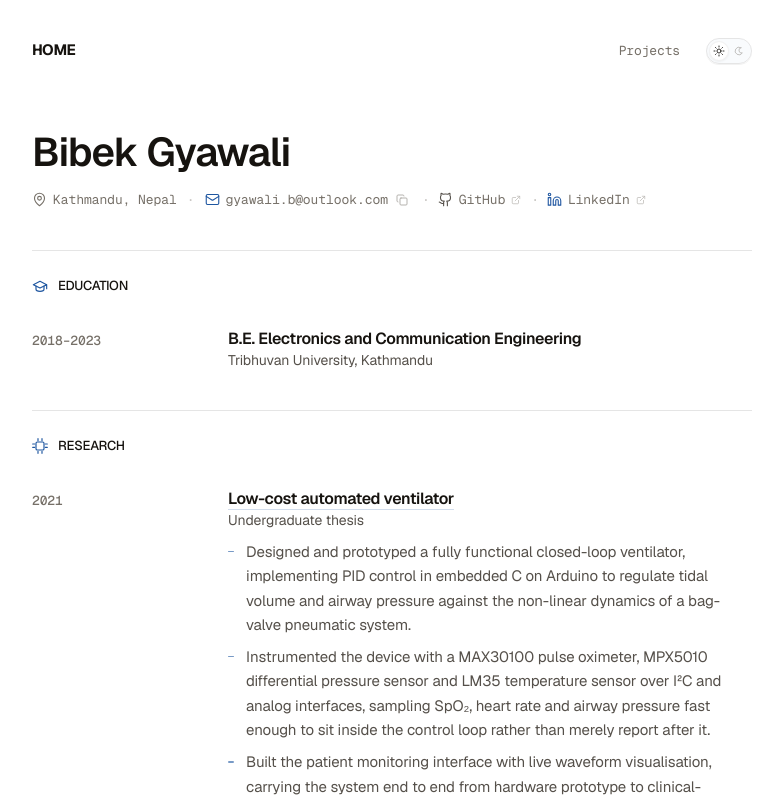
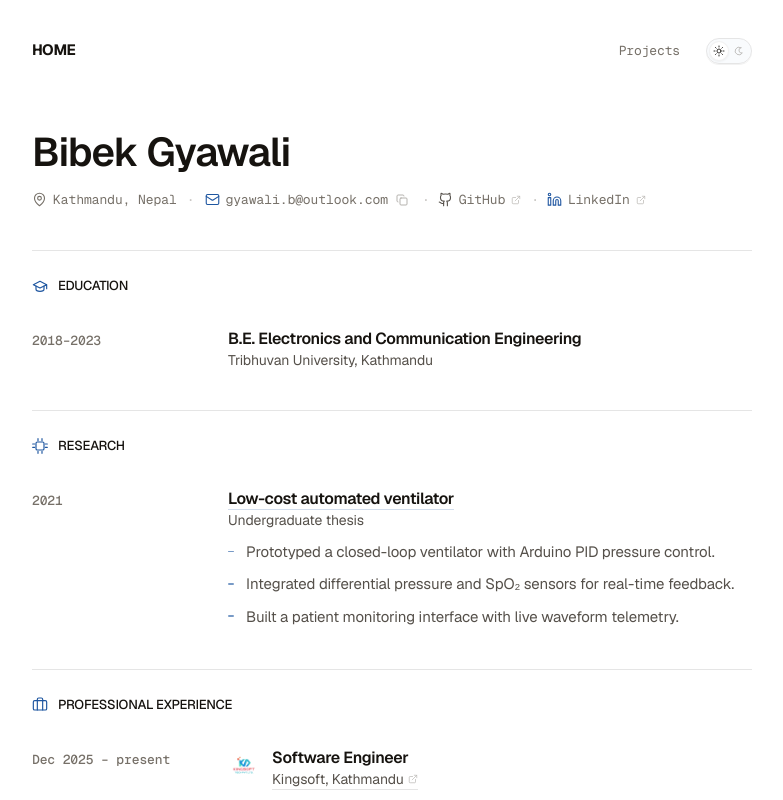
Before and after one commit to bibekgyawali2/portfolio2026, a Next.js app: page / in a window 1280 px wide. Shown: the top 800 px of the page, without its empty margins (248-1031 px from the left). Built offline with nearby package versions, Linux system fonts and the light colour scheme.

Commit message:
refactor: condense project description bullet points for ventilator project

```diff
--- a/content/projects.ts
+++ b/content/projects.ts
@@ -28,9 +28,9 @@ export const projects: Project[] = [
     grade: "76/100",
     repo: "",
     cv: [
-      "Designed and prototyped a fully functional closed-loop ventilator, implementing PID control in embedded C on Arduino to regulate tidal volume and airway pressure against the non-linear dynamics of a bag-valve pneumatic system.",
-      "Instrumented the device with a MAX30100 pulse oximeter, MPX5010 differential pressure sensor and LM35 temperature sensor over I²C and analog interfaces, sampling SpO₂, heart rate and airway pressure fast enough to sit inside the control loop rather than merely report after it.",
-      "Built the patient monitoring interface with live waveform visualisation, carrying the system end to end from hardware prototype to clinical-facing software.",
+      "Prototyped a closed-loop ventilator with Arduino PID pressure control.",
+      "Integrated differential pressure and SpO₂ sensors for real-time feedback.",
+      "Built a patient monitoring interface with live waveform telemetry.",
     ],
     summary:
       "A closed-loop bag-valve mask ventilator with real-time airway pressure regulation and live patient waveform telemetry.",
```
